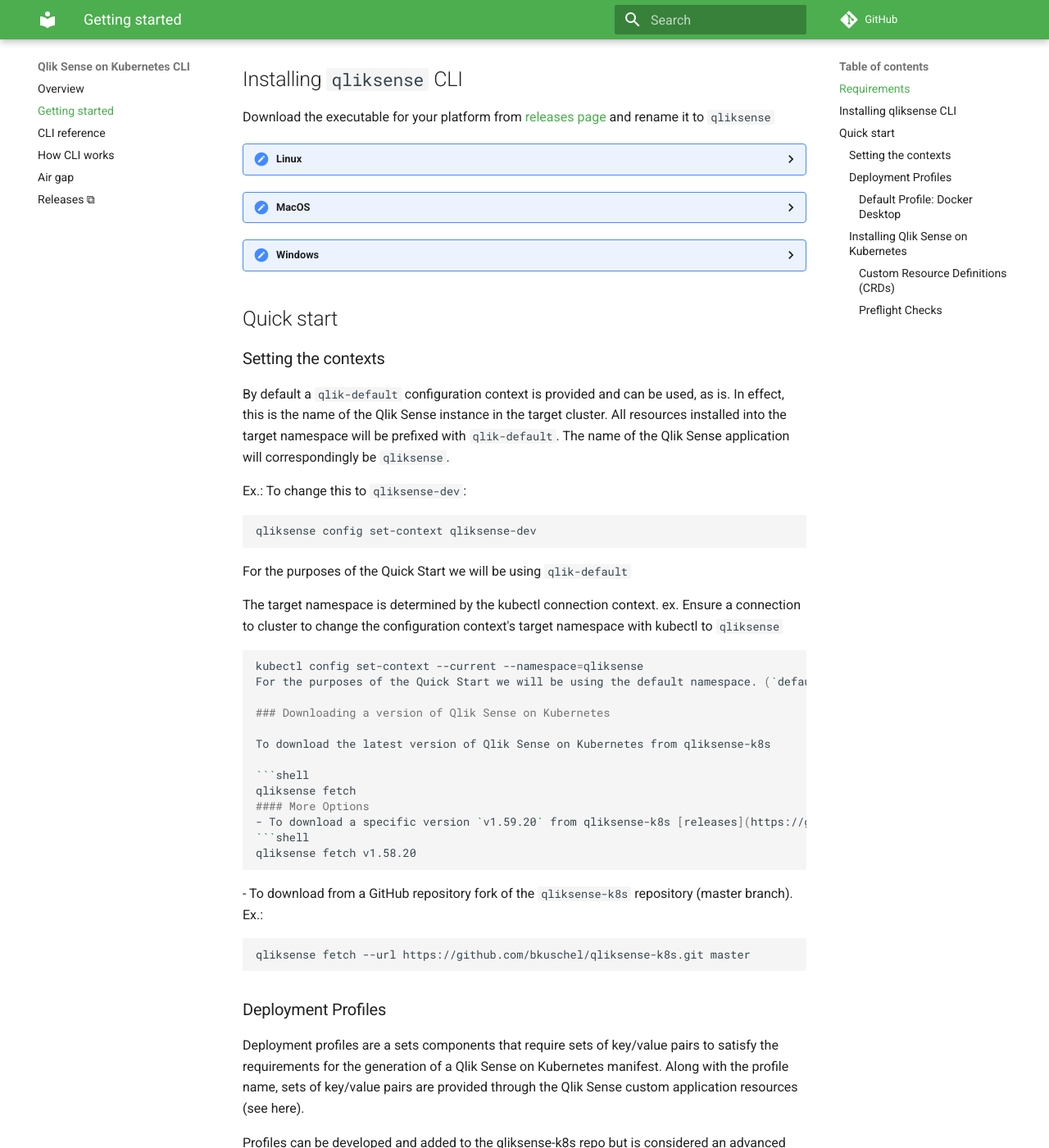
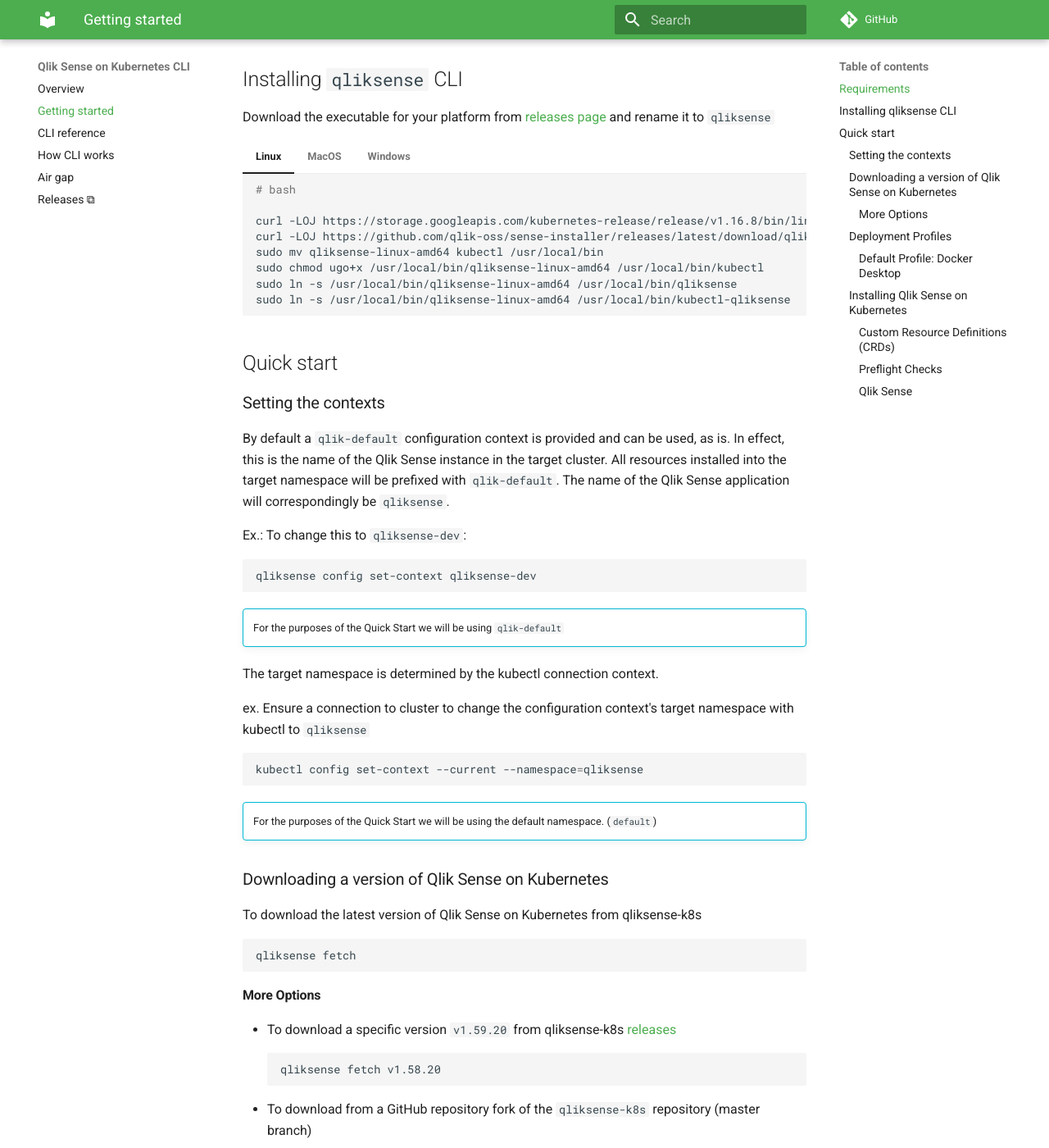
Before and after one commit to qlik-oss/sense-installer, an MkDocs documentation site: the page built from docs/getting_started.md, in a window 1280 px wide and 1400 px high, scrolled down 419 px. Shown: the whole window at 82% size. Built offline with MkDocs 1.6.1 and Material for MkDocs 9.7.7, drawn with Linux system fonts in a browser that asks for light colours; comment, search, counter and statistics services are not loaded; some of the changed text lies outside the part shown.

Commit message:
Minor changes, formatting

````diff
--- a/docs/getting_started.md
+++ b/docs/getting_started.md
@@ -62,14 +62,20 @@
 ```shell
 qliksense config set-context qliksense-dev
 ```
-For the purposes of the Quick Start we will be using `qlik-default`
+
+!!! info ""
+    For the purposes of the Quick Start we will be using `qlik-default`
 
 The target namespace is determined by the kubectl connection context.
+
 ex. Ensure a connection to cluster to change the configuration context's target namespace with kubectl to `qliksense`
 
 ```shell
 kubectl config set-context --current --namespace=qliksense
-For the purposes of the Quick Start we will be using the default namespace. (`default`)
+```
+
+!!! info ""
+    For the purposes of the Quick Start we will be using the default namespace. (`default`)
 
 ### Downloading a version of Qlik Sense on Kubernetes
 
@@ -77,20 +83,22 @@
 
 ```shell
 qliksense fetch
+```
+
 #### More Options
-- To download a specific version `v1.59.20` from qliksense-k8s [releases](https://github.com/qlik-oss/qliksense-k8s/releases).
+
+- To download a specific version `v1.59.20` from qliksense-k8s [releases](https://github.com/qlik-oss/qliksense-k8s/releases)
 ```shell
 qliksense fetch v1.58.20
 ```
-- To download from a GitHub repository fork of the `qliksense-k8s` repository (master branch).
-Ex.:
+- To download from a GitHub repository fork of the `qliksense-k8s` repository (master branch)
 ```shell
 qliksense fetch --url https://github.com/bkuschel/qliksense-k8s.git master
 ```
 
 ### Deployment Profiles
 
-Deployment profiles are a sets components that require sets of key/value pairs to satisfy the requirements for the generation of a Qlik Sense on Kubernetes manifest.  Along with the profile name, sets of key/value pairs are provided through the Qlik Sense custom application resources (see here).
+Deployment profiles are a sets components that require sets of key/value pairs to satisfy the requirements for the generation of a Qlik Sense on Kubernetes manifest. Along with the profile name, sets of key/value pairs are provided through the Qlik Sense custom application resources (see here).
 
 Profiles can be developed and added to the qliksense-k8s repo but is considered an advanced topic (see here) not covered here.
 
@@ -98,11 +106,9 @@
 
 By default, the `docker-desktop` profile is associated with the configuration context when initially created. This profile is guaranteed to work on Docker Desktop but can generally be used on other types of Kubernetes clusters, provided that the required configuration tweaks are provided specific to the hosting requirements (Ex. storage class).
 
+The docker-desktop profile does not have any scaling characteristics and is generally set up to have the ability to work on a reasonably powerful computer (16GB, 4 cores minimum, greater is better). It also includes a self-contained mongodb instance for non-production purposes.
 
-The docker-desktop profile does not have any scaling characteristics and is generally set up to have the ability to work on a reasonably powerful computer (16GB, 4 cores minimum, greater is better).  It also includes a self-contained mongodb instance for non-production purposes.
-
-
-It generally doesn't typically require any configuration to work except an acceptance of the Qlik User License Agreement (QULA), which is prompted on install but can also be set in advance (having read the QULA). Ex:
+Generally it doesn't require any extra configuration to work except an acceptance of the Qlik User License Agreement (QULA), which is prompted on install but can also be set in advance (having read the QULA)
 
 ```shell
 qliksense config set-configs qliksense.acceptEULA="yes"
@@ -110,24 +116,24 @@
 
 More information on the possible configuration parameters for docker-desktop here (see here).
 
-To access an installation of the docker desktop profile in docker desktop  the host `elastic.example` needs to be added to the system host file as an alias to 127.0.0.1. Ex.
+!!! Info
+    To access an installation of the docker desktop profile in docker desktop, the host `elastic.example` needs to be added to the system host file as an alias to `127.0.0.1`
 
-```bash
-127.0.0.1 elastic.example
-```
+    ```
+    127.0.0.1 elastic.example
+    ```
 
-File location:
+    File location:
 
-  - Linux - `/etc/hosts`
-  - MacOS - `/etc/hosts`
-  - Windows - `C:\Windows\System32\drivers\etc\hosts`
+    - Linux - `/etc/hosts`
+    - MacOS - `/etc/hosts`
+    - Windows - `C:\Windows\System32\drivers\etc\hosts`
 
 ### Installing Qlik Sense on Kubernetes
 
 #### Custom Resource Definitions (CRDs)
 
 Besides the CLI, a Kubernetes operator (read here) is a core component of the Qlik Sense Operator. Additionally, there are other Kubernetes operators in Qlik Sense on Kubernetes that provide other types functionality (ex. scaling). Depending on the profile chosen [(see Deployment profiles)](#deployment-profiles), additional CRDs can also be installed for third-party components (see gke-demo).
-
 
 Kubernetes operators require Custom resource definitions (CRD) (read here), which are YAML schemas for custom resources (CR). The Qlik Sense application instance, corresponding to the name of the configuration context, corresponds to a CR (ex. `qlik-default`).
 
@@ -145,9 +151,11 @@
 
 ```shell
 qliksense preflight all
+```
+
 #### Qlik Sense
 
-To install Qlik Sense into a namespace in the Kubernetes cluster where `kubectl` is pointing to.
+To install Qlik Sense into a namespace in the Kubernetes cluster where `kubectl` is pointing to
 
 ```shell
 qliksense install
--- a/mkdocs.yml
+++ b/mkdocs.yml
@@ -14,6 +14,7 @@
   - pymdownx.inlinehilite
   - pymdownx.superfences
   - pymdownx.details
+  - pymdownx.tabbed
 nav:
   - Overview: index.md
   - getting_started.md
````
Also changed, not shown: other parts of docs/getting_started.md (+3 -3 lines).
